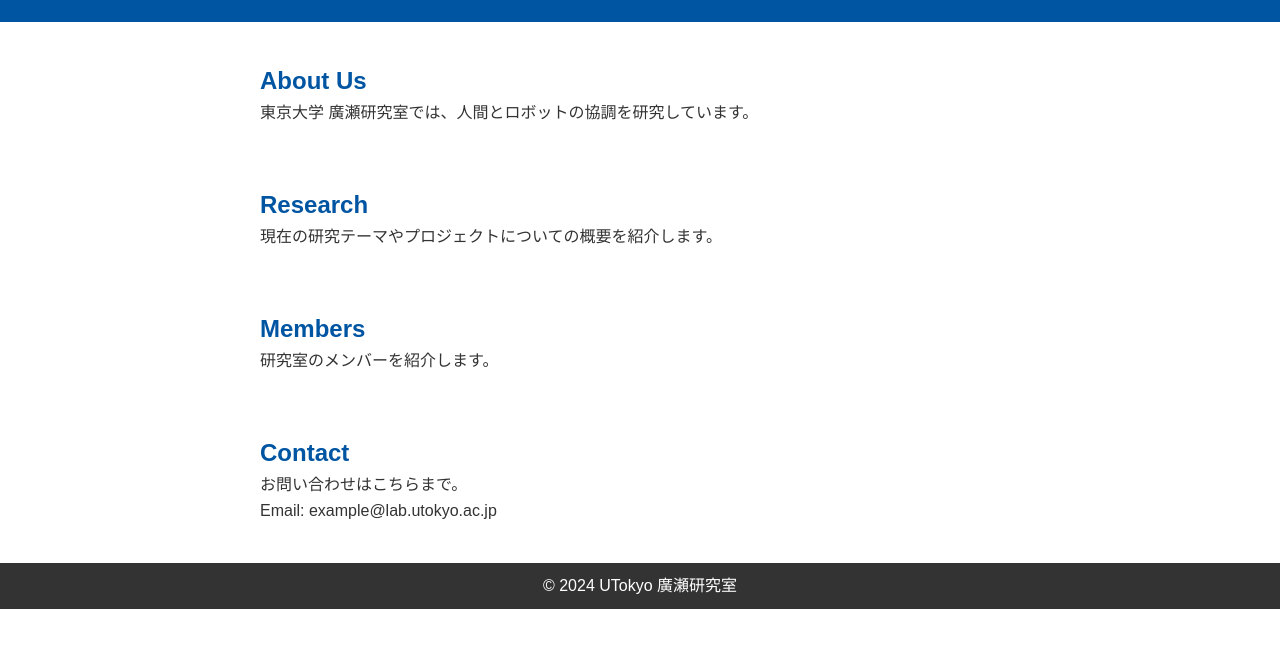
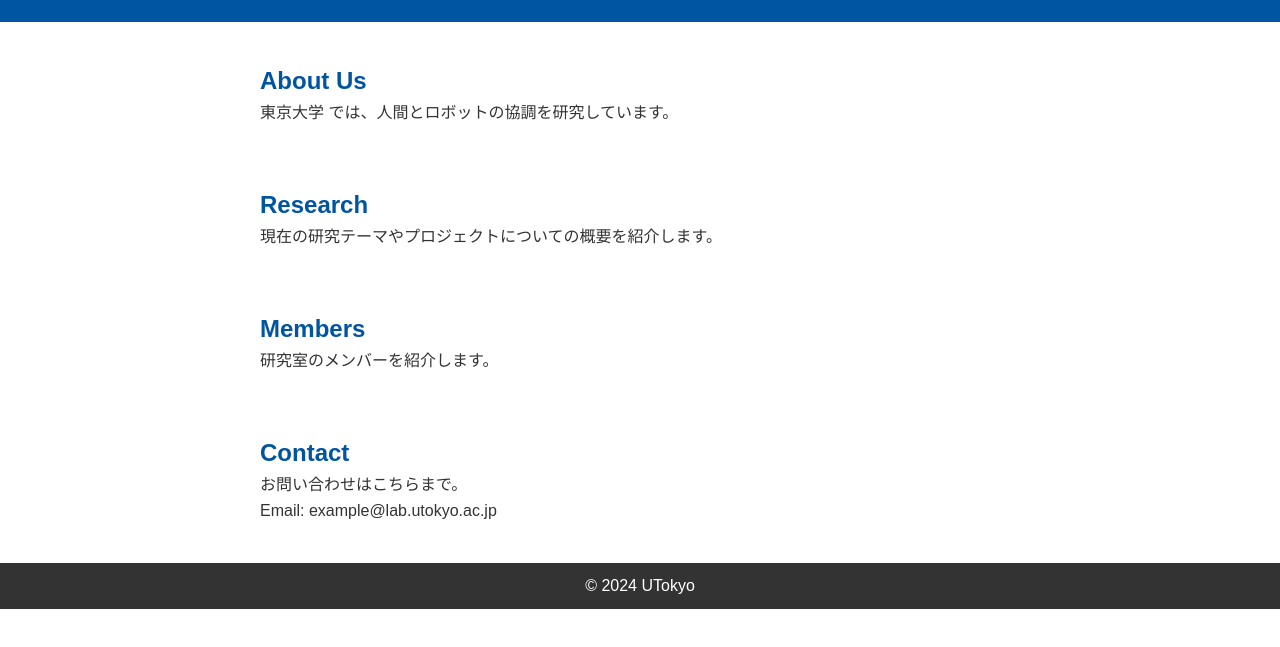
Before and after one commit to FSakai1997/fumiyasakai.github.io, a plain HTML site: page index.html in a window 1280 px wide. Shown: the part 95-742 px from the top of the page. Drawn offline with Linux system fonts and the light colour scheme.

Commit message:
Update index.html

```diff
--- a/index.html
+++ b/index.html
@@ -3,12 +3,12 @@
 <head>
     <meta charset="UTF-8">
     <meta name="viewport" content="width=device-width, initial-scale=1.0">
-    <title>廣瀬研究室 - UTokyo</title>
+    <title> - UTokyo</title>
     <link rel="stylesheet" href="style.css">
 </head>
 <body>
     <header>
-        <h1>UTokyo 廣瀬研究室</h1>
+        <h1>UTokyo </h1>
         <nav>
             <a href="#about">About</a>
             <a href="#research">Research</a>
@@ -19,7 +19,7 @@
 
     <section id="about">
         <h2>About Us</h2>
-        <p>東京大学 廣瀬研究室では、人間とロボットの協調を研究しています。</p>
+        <p>東京大学 では、人間とロボットの協調を研究しています。</p>
     </section>
 
     <section id="research">
@@ -39,7 +39,7 @@
     </section>
 
     <footer>
-        <p>&copy; 2024 UTokyo 廣瀬研究室</p>
+        <p>&copy; 2024 UTokyo </p>
     </footer>
 
     <script src="script.js"></script>
```
